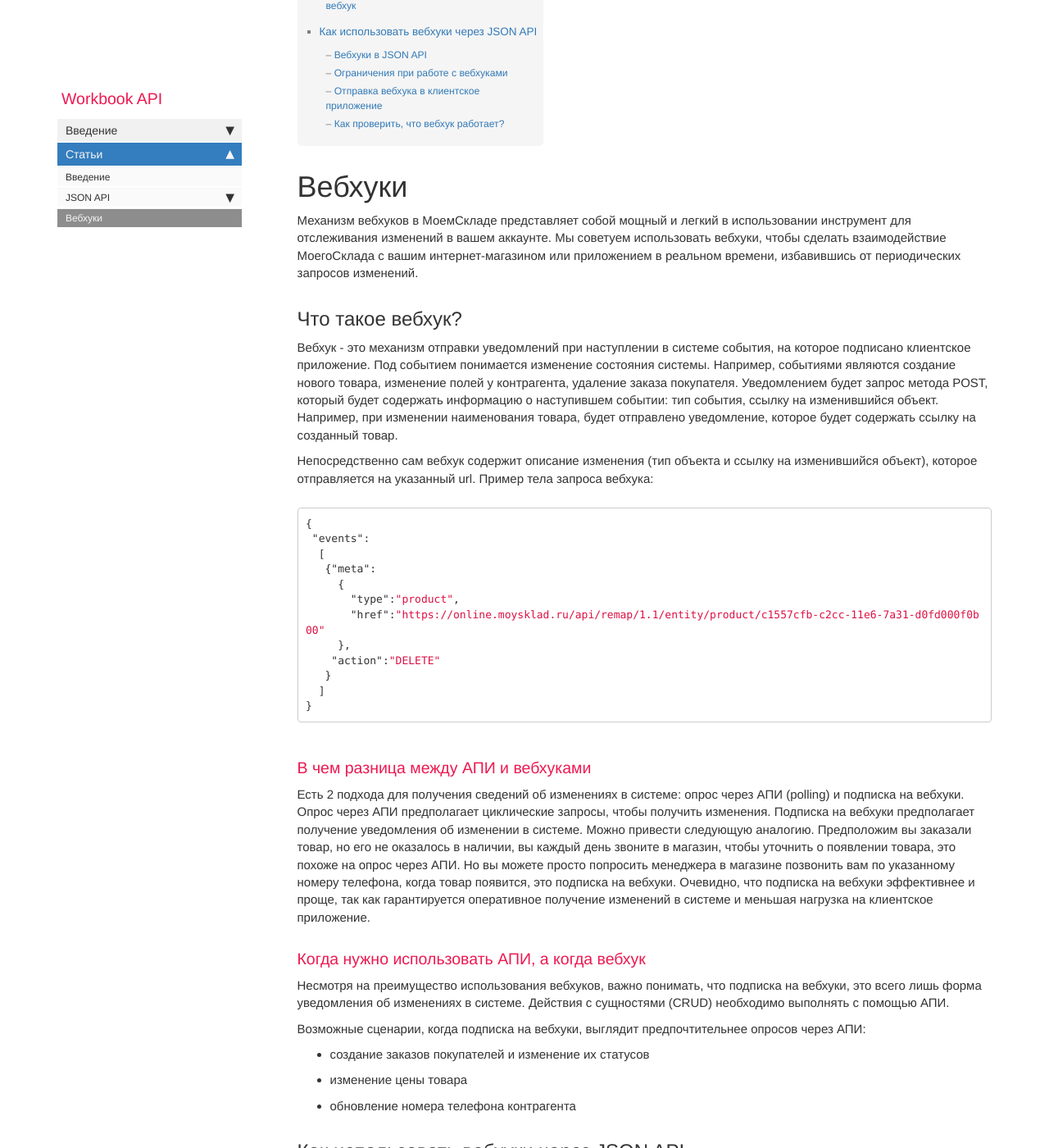
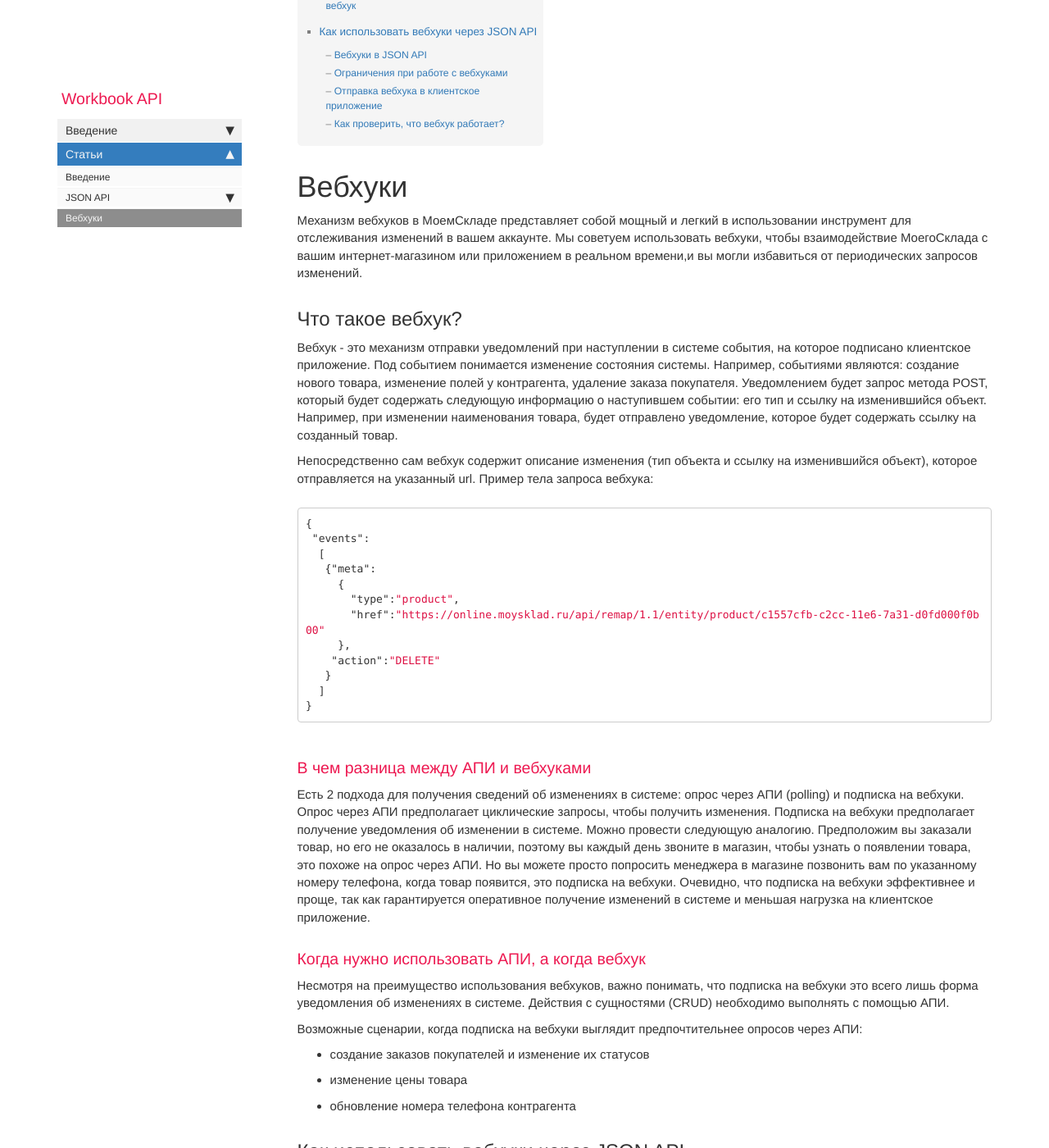
Before and after one commit to moysklad/workbook-api-doc, a Jekyll site: the page built from pages/workbook/arcicles/webhooks.md, in a window 1280 px wide and 1400 px high, scrolled down 254 px. Shown: the whole window at 82% size. Built offline with Jekyll 4.4.1, drawn with Linux system fonts in a browser that asks for light colours; nearby versions of some CDN libraries; comment, search, counter and statistics services are not loaded; some of the changed text lies outside the part shown.

Commit message:
MC-22260 Rozental changes

````diff
--- a/pages/workbook/arcicles/webhooks.md
+++ b/pages/workbook/arcicles/webhooks.md
@@ -9,10 +9,10 @@ folder: workbook
 ---
 # Вебхуки
 Механизм вебхуков в МоемСкладе представляет собой мощный и легкий в использовании инструмент для отслеживания изменений в вашем аккаунте.
-Мы советуем использовать вебхуки, чтобы сделать взаимодействие МоегоСклада с вашим интернет-магазином или приложением в реальном времени, избавившись от периодических запросов изменений.
+Мы советуем использовать вебхуки, чтобы взаимодействие МоегоСклада с вашим интернет-магазином или приложением в реальном времени,и вы могли избавиться от периодических запросов изменений.
 
 ## Что такое вебхук?
-Вебхук - это механизм отправки уведомлений при наступлении в системе события, на которое подписано клиентское приложение.  Под событием понимается изменение состояния системы. Например, событиями являются создание нового товара, изменение полей у контрагента, удаление заказа покупателя. Уведомлением будет запрос метода POST, который будет содержать информацию о наступившем событии: тип события, ссылку на изменившийся объект. Например, при изменении наименования товара, будет отправлено уведомление, которое будет содержать ссылку на созданный товар.
+Вебхук - это механизм отправки уведомлений при наступлении в системе события, на которое подписано клиентское приложение.  Под событием понимается изменение состояния системы. Например, событиями являются: создание нового товара, изменение полей у контрагента, удаление заказа покупателя. Уведомлением будет запрос метода POST, который будет содержать следующую информацию о наступившем событии: его тип и ссылку на изменившийся объект. Например, при изменении наименования товара, будет отправлено уведомление, которое будет содержать ссылку на созданный товар.
 
 Непосредственно сам вебхук содержит описание изменения (тип объекта и ссылку на изменившийся объект), которое отправляется на указанный url.
 Пример тела запроса вебхука:
@@ -34,13 +34,13 @@ folder: workbook
 ### В чем разница между АПИ и вебхуками
 Есть 2 подхода для получения сведений об изменениях в системе: опрос через АПИ (polling) и подписка на вебхуки.
 Опрос через АПИ предполагает циклические запросы, чтобы получить изменения. Подписка на вебхуки предполагает получение уведомления об изменении в системе.
-Можно привести следующую аналогию. Предположим вы заказали товар, но его не оказалось в наличии, вы каждый день звоните в магазин, чтобы уточнить о появлении товара, это похоже на опрос через АПИ. Но  вы можете просто попросить менеджера в магазине позвонить вам по указанному номеру телефона, когда товар появится, это подписка на вебхуки.
+Можно провести следующую аналогию. Предположим вы заказали товар, но его не оказалось в наличии, поэтому вы каждый день звоните в магазин, чтобы узнать о появлении товара, это похоже на опрос через АПИ. Но вы можете просто попросить менеджера в магазине позвонить вам по указанному номеру телефона, когда товар появится, это подписка на вебхуки.
 Очевидно, что подписка на вебхуки эффективнее и проще, так как гарантируется оперативное получение изменений в системе и меньшая нагрузка на клиентское приложение.
 
 ### Когда нужно использовать АПИ, а когда вебхук
-Несмотря на преимущество использования вебхуков, важно понимать, что подписка на вебхуки, это всего лишь форма уведомления об изменениях в системе. Действия с сущностями (CRUD) необходимо выполнять с помощью АПИ.
+Несмотря на преимущество использования вебхуков, важно понимать, что подписка на вебхуки это всего лишь форма уведомления об изменениях в системе. Действия с сущностями (CRUD) необходимо выполнять с помощью АПИ.
 
-Возможные сценарии, когда подписка на вебхуки, выглядит предпочтительнее опросов через АПИ:
+Возможные сценарии, когда подписка на вебхуки выглядит предпочтительнее опросов через АПИ:
 * создание заказов покупателей и изменение их статусов
 * изменение цены товара
 * обновление номера телефона контрагента
@@ -89,7 +89,7 @@ curl -X POST \
 }
 ```
 
-Как и в других запросах сущностей JSON API другие действия над вебхуками возможны только при указании идентификатора, в полученном json поле id. Пример получения вебхука по идентификатору.
+Как и в других запросах сущностей JSON API другие действия над вебхуками возможны только при указании идентификатора. В полученном json поле id. Пример получения вебхука по идентификатору.
 
 ```shell
 curl -X GET \
@@ -98,7 +98,7 @@ curl -X GET \
   -H 'Content-Type: application/json' \
 ```
 
-У вебхука можно изменить поля, указанные при создании, а также включить/отключить вебхук. Для этого выполняется PUT запрос с указанием идентификатора. Пример запроса с изменением события
+У вебхука можно изменить поля, указанные при создании, а также включить/отключить его. Для этого выполняется PUT запрос с указанием идентификатора. Пример запроса с изменением события
 ```shell
 curl -X PUT \
   https://online.moysklad.ru/api/remap/1.1/entity/webhook/a5b3cd1f-caee-11e8-9ff4-34e80022dcb3 \
````
Also changed, not shown: other parts of pages/workbook/arcicles/webhooks.md (+2 -2 lines).
